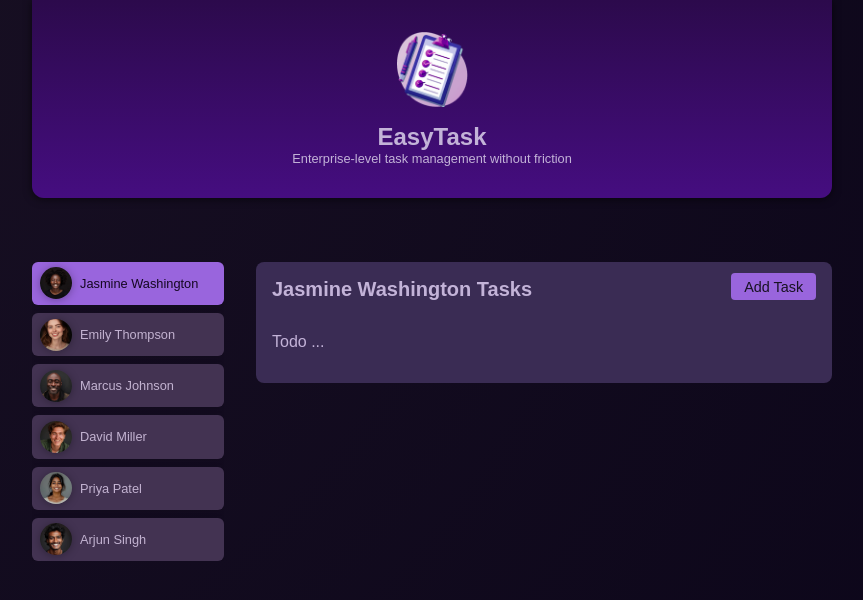
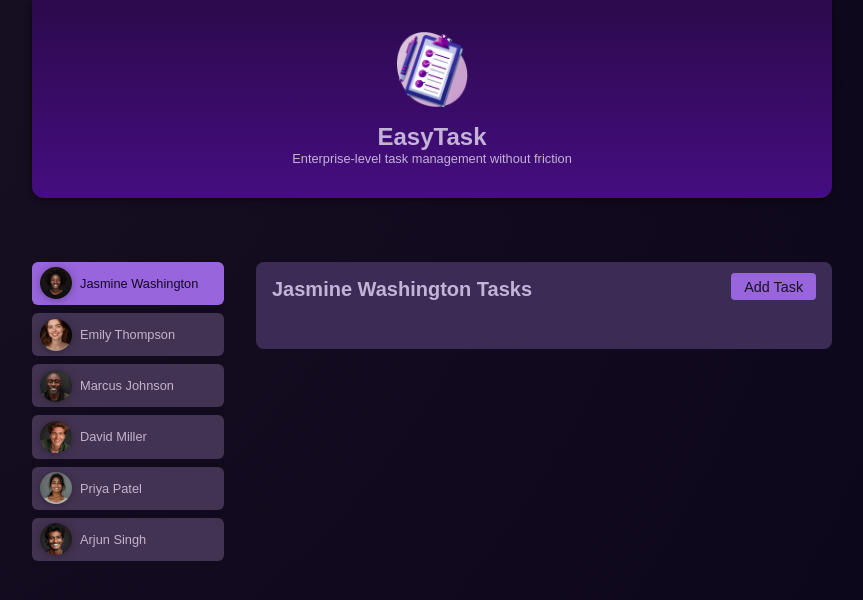
Before and after one commit to anilkumar-dct/routing-anguler, an Angular app: page /users/u1 in a window 1280 px wide. Shown: the top 600 px of the page, without its empty margins (208-1071 px from the left). Built offline with nearby package versions, Linux system fonts and the light colour scheme.

Commit message:
implementation of nesting routing

```diff
--- a/src/app/app.routes.ts
+++ b/src/app/app.routes.ts
@@ -12,5 +12,6 @@ export const routes: Routes = [
   {
     path: 'users/:userId', //dynamic route-> your-domain/users/u1
     component: UserTasksComponent,
+    children: [{ path: 'tasks', component: TasksComponent }], //use of nested routing
   },
 ];
--- a/src/app/users/user-tasks/user-tasks.component.html
+++ b/src/app/users/user-tasks/user-tasks.component.html
@@ -5,6 +5,6 @@
       <a>Add Task</a>
     </menu>
   </header>
-
-  <p>Todo ...</p>
+  <!-- showing the task of the user (route is -> /users/:userId/tasks ) -->
+  <router-outlet />
 </section>
--- a/src/app/users/user-tasks/user-tasks.component.ts
+++ b/src/app/users/user-tasks/user-tasks.component.ts
@@ -7,13 +7,14 @@ import {
   DestroyRef,
 } from '@angular/core';
 import { UsersService } from '../users.service';
-import { ActivatedRoute } from '@angular/router';
+import { ActivatedRoute, RouterOutlet } from '@angular/router';
 
 @Component({
   selector: 'app-user-tasks',
   standalone: true,
   templateUrl: './user-tasks.component.html',
   styleUrl: './user-tasks.component.css',
+  imports: [RouterOutlet],
 })
 export class UserTasksComponent implements OnInit {
   userId = input.required<string>();
```
